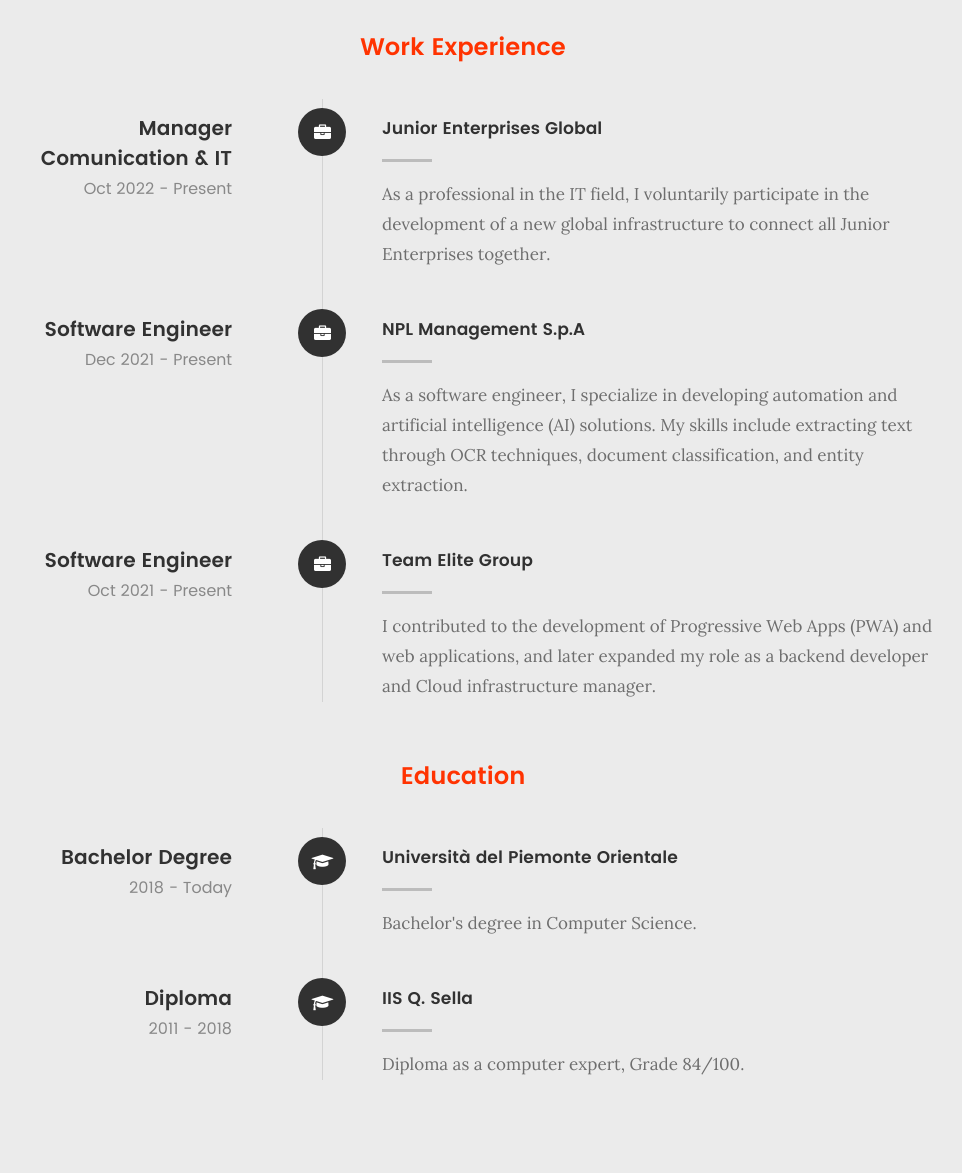
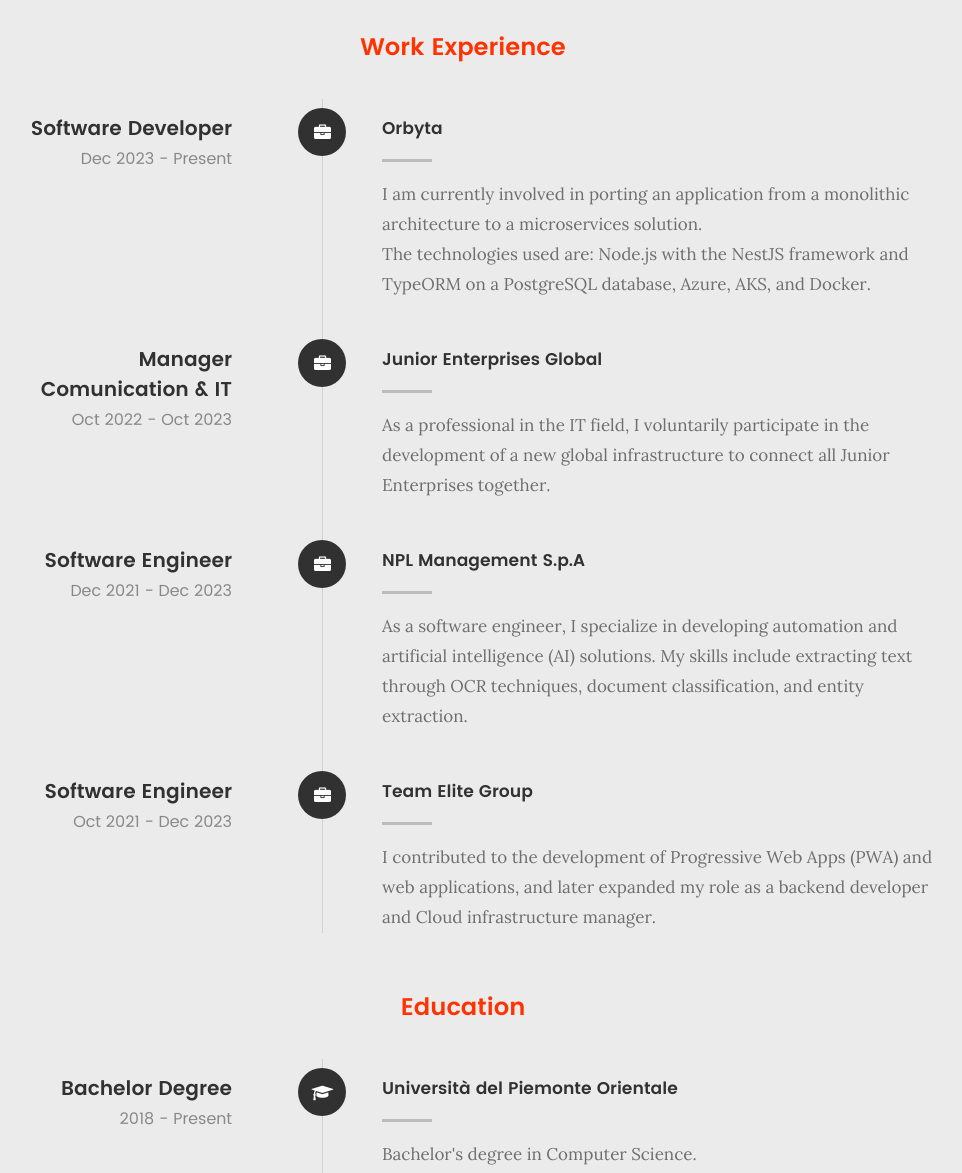
Before and after one commit to mperetto/mperetto.github.io, a plain HTML site: page index.html in a window 1280 px wide. Shown: the part 2329-3502 px from the top of the page, without its empty margins (177-1139 px from the left). Drawn offline with Linux system fonts and the light colour scheme; files whose address does not match are found by name.

Commit message:
updated work experience section

```diff
--- a/index.html
+++ b/index.html
@@ -205,8 +205,27 @@
 						</div>
 
 						<div class="timeline-header">
+							<h3>Software Developer</h3>
+							<p>Dec 2023 - Present</p>
+						</div>
+
+						<div class="timeline-content">
+							<h4>Orbyta</h4>
+							<p>I am currently involved in porting an application from a monolithic architecture to a microservices solution.<br>
+								The technologies used are: Node.js with the NestJS framework and TypeORM on a PostgreSQL database, Azure, AKS, and Docker.</p>
+						</div>
+
+					</div> <!-- /timeline-block -->
+
+					<div class="timeline-block">
+
+						<div class="timeline-ico">
+							<i class="fa fa-briefcase"></i>
+						</div>
+
+						<div class="timeline-header">
 							<h3>Manager Comunication & IT</h3>
-							<p>Oct 2022 - Present</p>
+							<p>Oct 2022 - Oct 2023</p>
 						</div>
 
 						<div class="timeline-content">
@@ -224,7 +243,7 @@
 
 						<div class="timeline-header">
 							<h3>Software Engineer</h3>
-							<p>Dec 2021 - Present</p>
+							<p>Dec 2021 - Dec 2023</p>
 						</div>
 
 						<div class="timeline-content">
@@ -243,7 +262,7 @@
 
 						<div class="timeline-header">
 							<h3>Software Engineer</h3>
-							<p>Oct 2021 - Present</p>
+							<p>Oct 2021 - Dec 2023</p>
 						</div>
 
 						<div class="timeline-content">
@@ -280,7 +299,7 @@
 
 						<div class="timeline-header">
 							<h3>Bachelor Degree</h3>
-							<p>2018 - Today</p>
+							<p>2018 - Present</p>
 						</div>
 
 						<div class="timeline-content">
@@ -298,7 +317,7 @@
 
 						<div class="timeline-header">
 							<h3>Diploma</h3>
-							<p>2011 - 2018</p>
+							<p>2018</p>
 						</div>
 
 						<div class="timeline-content">
```
